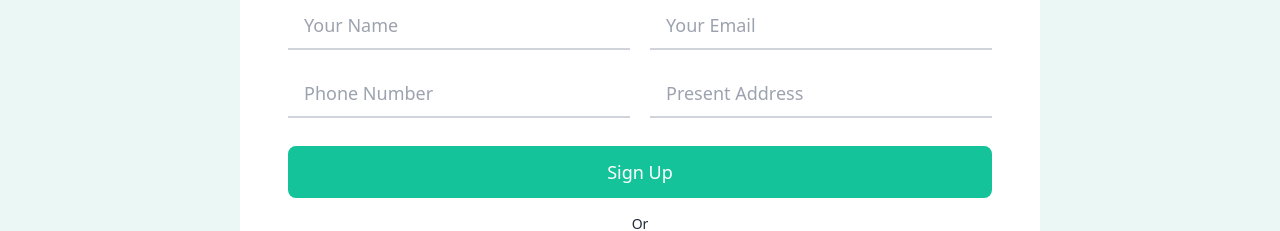
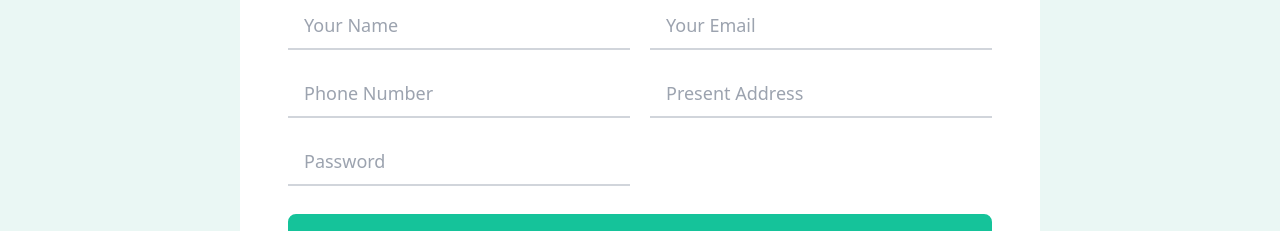
Before and after one commit to Talukder-Asif/RealEstate, a React (Vite) app: page /signup in a window 1280 px wide. Shown: the part 426-657 px from the top of the page. Built offline with nearby package versions, Linux system fonts and the light colour scheme; no server answers.

Commit message:
react form hook setup in Signup page

```diff
--- a/package.json
+++ b/package.json
@@ -15,6 +15,7 @@
     "match-sorter": "^6.3.3",
     "react": "^18.2.0",
     "react-dom": "^18.2.0",
+    "react-hook-form": "^7.50.0",
     "react-router-dom": "^6.21.3",
     "sort-by": "^0.0.2"
   },
--- a/src/Pages/Resistation/SignUp.jsx
+++ b/src/Pages/Resistation/SignUp.jsx
@@ -1,6 +1,27 @@
+import { useForm } from "react-hook-form";
 import Btn from "../../Component/Btn";
 
 const SignUp = () => {
+  const {
+    register,
+    handleSubmit,
+    formState: { errors },
+  } = useForm();
+  // const handelSubmit = (e)=>{
+  //     e.preventDefault();
+  //     const form = e.target;
+  //     const name = form.name.value;
+  //     const email = form.email.value;
+  //     const phone = form.phone.value;
+  //     const address = form.address.value;
+  //     const password = form.password.value;
+  //     const image = form.image.value;
+  //     console.log(name, phone, address, password, image, email);
+  // }
+  const handelSignup = (data) => {
+    console.log(data);
+  };
+
   return (
     <div className="bg-[#eaf7f4] min-h-[70vh] py-12">
       <div className="max-w-[800px] mx-auto my-[10%] p-6 bg-white -md sm:px-8 sm:py-10 lg:px-12 lg:py-16">
@@ -8,33 +29,93 @@ const SignUp = () => {
           <div className="w-full mb-8 sm:mb-0">
             {/* Left side form */}
             <h2 className="text-2xl font-bold mb-5">Sign Up Now</h2>
-            <form>
+            <form onSubmit={handleSubmit(handelSignup)}>
               <div className="flex flex-col space-y-2 mb-2">
                 <div className="grid grid-cols-2 gap-5 ">
+                  <div>
                     <input
-                    className="h-12 border-b-2 border-gray-300 px-4 text-lg focus:outline-none focus:border-[#15c39a]"
+                      className={
+                        errors.name
+                          ? "h-12 border-b-2 border-red-500 px-4 w-full text-lg focus:outline-none focus:border-[#15c39a]"
+                          : "h-12 border-b-2 border-gray-300 w-full px-4 text-lg focus:outline-none focus:border-[#15c39a]"
+                      }
                       placeholder="Your Name"
                       type="text"
-                    name="name"
+                      {...register("name", { required: "Enter Your Name" })}
                     />
+                    <p className="text-red-500">{errors.name?.message} </p>
+                  </div>
+
+                  <div>
                     <input
-                    className="h-12 border-b-2 border-gray-300 px-4 text-lg focus:outline-none focus:border-[#15c39a]"
+                      className={
+                        errors.email
+                          ? "h-12 border-b-2 border-red-500 px-4 text-lg w-full focus:outline-none focus:border-[#15c39a]"
+                          : "h-12 border-b-2 border-gray-300 w-full px-4 text-lg focus:outline-none focus:border-[#15c39a]"
+                      }
                       placeholder="Your Email"
                       type="email"
-                    name="email"
+                      {...register("email", {
+                        required: "Enter your email address",
+                      })}
                     />
+                    <p className="text-red-500">{errors.email?.message} </p>
+                  </div>
+
+                  <div>
                     <input
-                    className="h-12 border-b-2 border-gray-300 px-4 text-lg focus:outline-none focus:border-[#15c39a]"
+                      className={
+                        errors.phone
+                          ? "h-12 border-b-2 border-red-500 px-4 w-full text-lg focus:outline-none focus:border-[#15c39a]"
+                          : "h-12 border-b-2 w-full border-gray-300 px-4 text-lg focus:outline-none focus:border-[#15c39a]"
+                      }
                       placeholder="Phone Number"
                       type="tel"
-                    name="phone"
+                      {...register("phone", {
+                        required: "Enter your phone number",
+                      })}
                     />
+                    <p className="text-red-500">{errors.phone?.message} </p>
+                  </div>
+
+                  <div>
                     <input
-                    className="h-12 border-b-2 border-gray-300 px-4 text-lg focus:outline-none focus:border-[#15c39a]"
+                      className={
+                        errors.address
+                          ? "h-12 border-b-2 border-red-500 w-full px-4 text-lg focus:outline-none focus:border-[#15c39a]"
+                          : "h-12 border-b-2 border-gray-300 w-full px-4 text-lg focus:outline-none focus:border-[#15c39a]"
+                      }
                       placeholder="Present Address"
                       type="text"
-                    name="address"
+                      {...register("address", {
+                        required: "Enter your address",
+                      })}
                     />
+                    <p className="text-red-500">{errors.address?.message} </p>
+                  </div>
+
+                  {/* <input
+                      type="file"
+                      name="image"
+                      className="file-input file-input-bordered file-input-accent  w-full"
+
+                    /> */}
+                  <div>
+                    <input
+                      className={
+                        errors.password
+                          ? "h-12 border-b-2 border-red-500 w-full px-4 text-lg focus:outline-none focus:border-[#15c39a]"
+                          : "h-12 border-b-2 border-gray-300 w-full px-4 text-lg focus:outline-none focus:border-[#15c39a]"
+                      }
+                      placeholder="Password"
+                      type="password"
+                      {...register("password", {
+                        // eslint-disable-next-line no-useless-escape
+                        required: "Enter a password", pattern: {value: /^(?=.*[A-Z])(?=.*[\W_]).+$/, message:"Must contain at least one capital letter and one special character."}, minLength:{value:6, message:"Must contain at least 6 digit"}
+                      })}
+                    />
+                    <p className="text-red-500">{errors.password?.message} </p>
+                  </div>
                 </div>
               </div>
 
@@ -59,9 +140,11 @@ const SignUp = () => {
                 </svg>
                 SIGN UP WITH GOOGLE
               </button>
-              <a href="/signin"><button  className=" border-2 border-[#15c39a] hover:text-white hover:bg-[#15c39a] bg-white text-[#15c39a] font-medium rounded-lg text-base px-5 py-2.5 w-full">
+              <a href="/signin">
+                <button className=" border-2 border-[#15c39a] hover:text-white hover:bg-[#15c39a] bg-white text-[#15c39a] font-medium rounded-lg text-base px-5 py-2.5 w-full">
                   HAVE AN ACCOUNT
-            </button></a>
+                </button>
+              </a>
             </div>
           </div>
         </div>
```
Also changed, not shown: 1 other file (tests, documents, lock files or other folders). Lines whose indentation alone changed are shown as unchanged.
